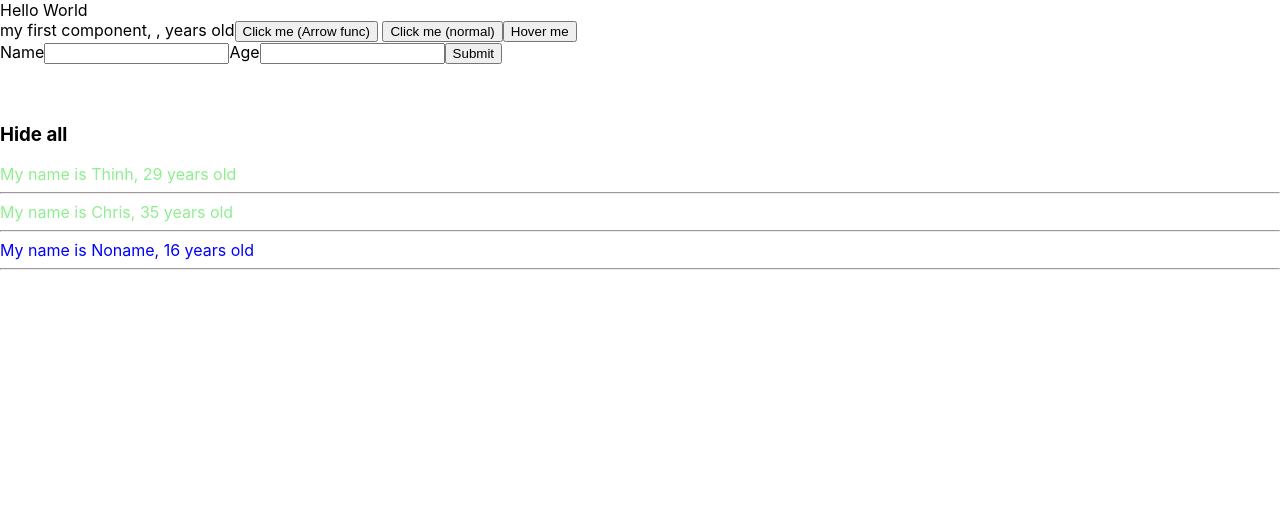
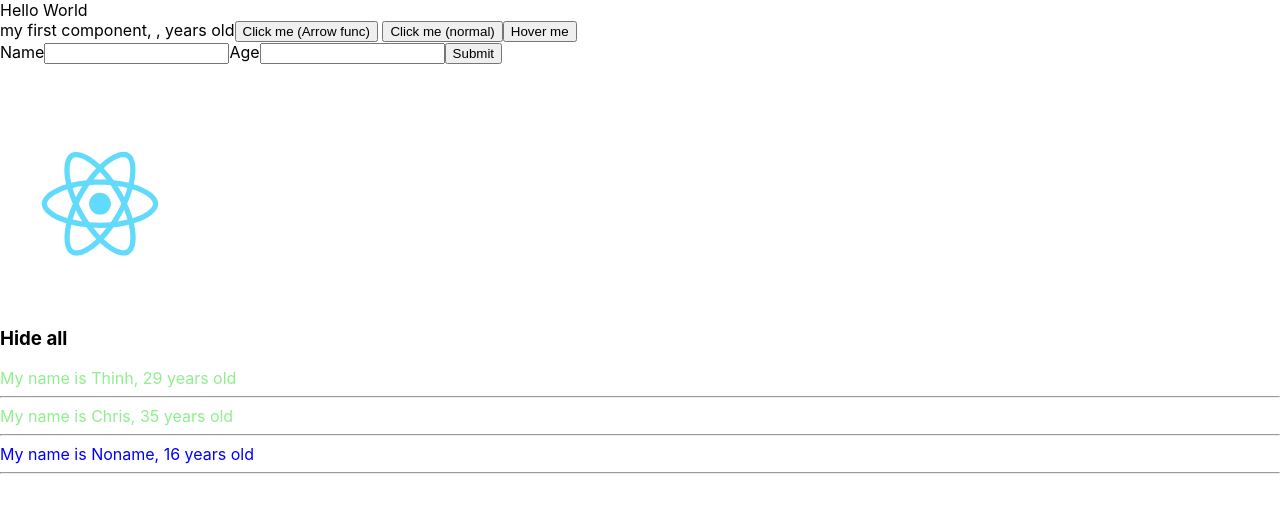
Before and after one commit to maskiatos/test-reactjs, a React (Create React App) app: page / in a window 1280 px wide. Shown: the top 512 px of the page. Built offline with nearby package versions, Linux system fonts and the light colour scheme.

Commit message:
su dung sass (dung .scss thay cho .css)

```diff
--- a/package.json
+++ b/package.json
@@ -13,6 +13,7 @@
     "redux": "4.2.0",
     "redux-devtools-extension": "2.13.9",
     "redux-thunk": "2.4.1",
+    "sass": "1.53.0",
     "web-vitals": "2.1.4"
   },
   "scripts": {
--- a/src/App.js
+++ b/src/App.js
@@ -1,5 +1,5 @@
 import logo from './logo.svg';
-import './App.css';
+import './App.scss'; //không nên dùng css, nên dùng sass cài đặt bằng lệnh npm install --save-exact sass@1.53.0, sass có đuôi .scss
 import { useDispatch, useSelector } from 'react-redux';
 import { increaseCounter, decreaseCounter } from './redux/action/counterAction';
 import MyComponent from './components/MyComponent';   //import MyComponent đã được định nghĩa và export từ MyComponent.js
@@ -10,7 +10,7 @@ class App extends React.Component{  //khai báo App kiểu class component
     return(
       <div>
         Hello World
-        <MyComponent></MyComponent>
+        <MyComponent></MyComponent>   {/*gọi class MyComponent import vào dưới dạng thẻ*/}
       </div>
     )
   }
@@ -18,7 +18,7 @@ class App extends React.Component{  //khai báo App kiểu class component
 // const App = () => {   //khai báo App kiểu function component
 //   const count = useSelector(state => state.counter.count);
 //   const dispatch = useDispatch();
-//   return (    //gọi class MyComponent import vào dưới dạng thẻ
+//   return (
 //     <div>
 //       Hello World
 //       <MyComponent></MyComponent>
--- a/src/App.css
+++ b/src/App.scss
@@ -1,9 +1,4 @@
-.under18{
-  color: blue;
-}
-.above18{
-  color: lightgreen;
-}
+
 body {
   margin: 0;
   font-family: -apple-system, BlinkMacSystemFont, 'Segoe UI', 'Roboto', 'Oxygen',
--- a/src/components/DisplayInfor.js
+++ b/src/components/DisplayInfor.js
@@ -1,5 +1,8 @@
 
 import React from "react"
+import "./DisplayInfor.scss"
+//import file này ở đây là để áp dụng riêng các code bên trong cho file này thôi, không phải khai báo thừa css global bên App.css như cũ
+import logoImage from "../logo.svg"
 
 class DisplayInfor extends React.Component{
     state={
@@ -14,7 +17,8 @@ class DisplayInfor extends React.Component{
         //destructuring để tối ưu code
         const {list} = this.props;  //list là biến được truyền từ bên thằng cha MyComponent.js
         return(
-            <div>
+            <div className="displayInforContainer"> {/*nên đặt class cho thẻ html ở return để khai báo css dùng riêng cho nó ở .scss*/}
+                <img src={logoImage}/>
                 <div>
                     <h3 onClick={(x) => this.handleShowHide(x)}>
                         {this.state.showList === true ? "Hide all" : "Show all"}
--- /dev/null
+++ b/src/components/DisplayInfor.scss
@@ -0,0 +1,12 @@
+.displayInforContainer{
+    .under18{
+        color: blue;
+    }
+    .above18{
+        color: lightgreen;
+    }
+    img{
+        width: 200px;
+        height: 200px;
+    }
+}
```
Also changed, not shown: 1 other file (tests, documents, lock files or other folders).
